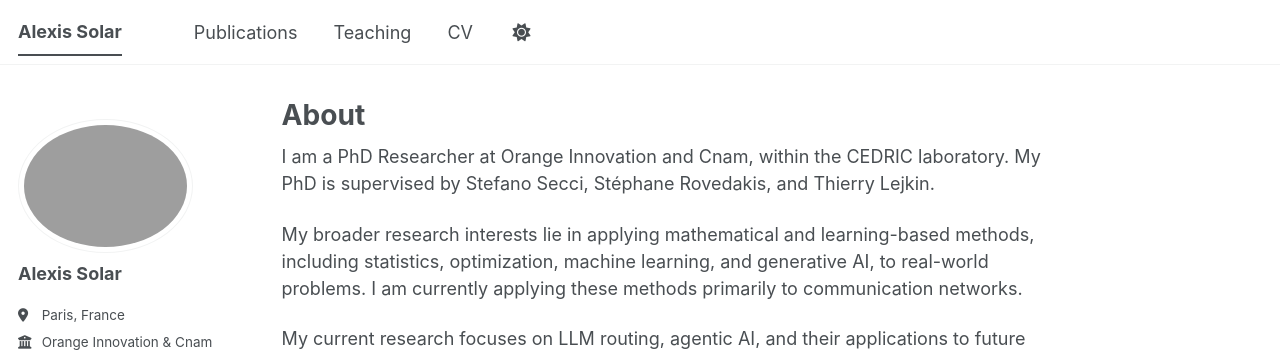
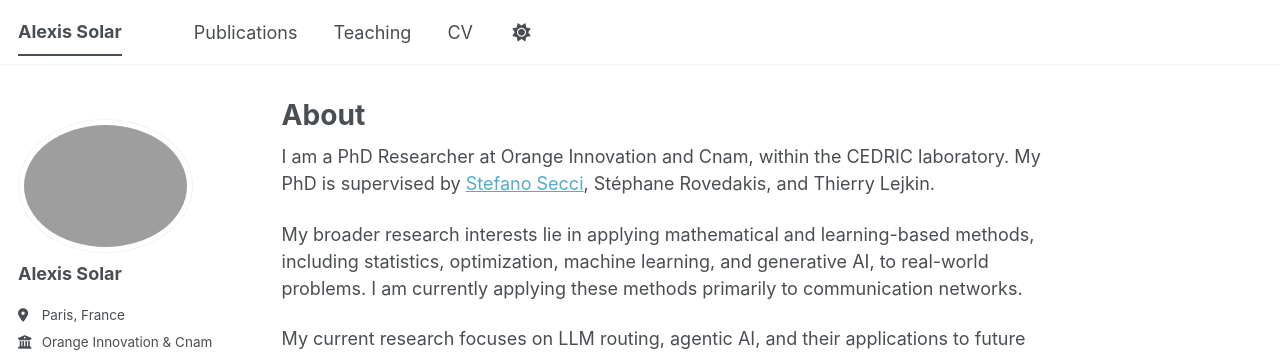
Before and after one commit to SolarAlexis/SolarAlexis.github.io, a Jekyll site: the page built from _pages/about.md, in a window 1280 px wide and 1384 px high. Shown: the top 356 px of the window. Built offline with Jekyll 4.4.1, drawn with Linux system fonts in a browser that asks for light colours; a style sheet for code colours, icons or effects is not loaded; part of the change alters nothing that is shown.

```diff
--- a/_pages/about.md
+++ b/_pages/about.md
@@ -7,7 +7,7 @@ redirect_from:
   - /about.html
 ---
 
-I am a PhD Researcher at Orange Innovation and Cnam, within the CEDRIC laboratory. My PhD is supervised by Stefano Secci, Stéphane Rovedakis, and Thierry Lejkin.
+I am a PhD Researcher at Orange Innovation and Cnam, within the CEDRIC laboratory. My PhD is supervised by [Stefano Secci](http://cedric.cnam.fr/~seccis/), Stéphane Rovedakis, and Thierry Lejkin.
 
 My broader research interests lie in applying mathematical and learning-based methods, including statistics, optimization, machine learning, and generative AI, to real-world problems. I am currently applying these methods primarily to communication networks.
 
```
